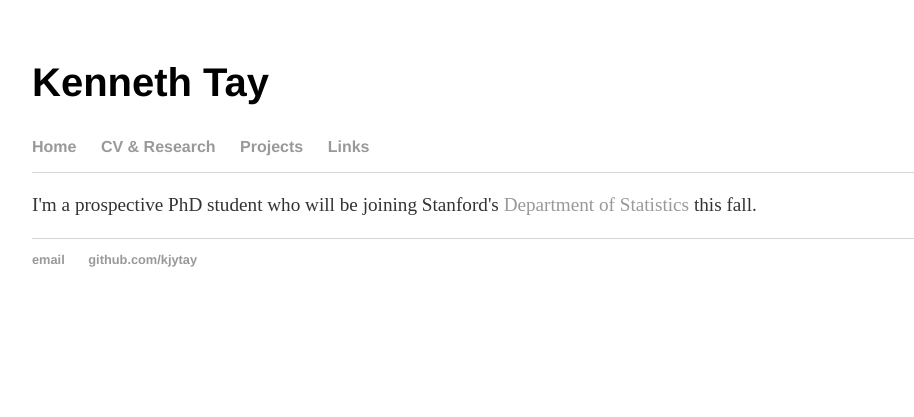
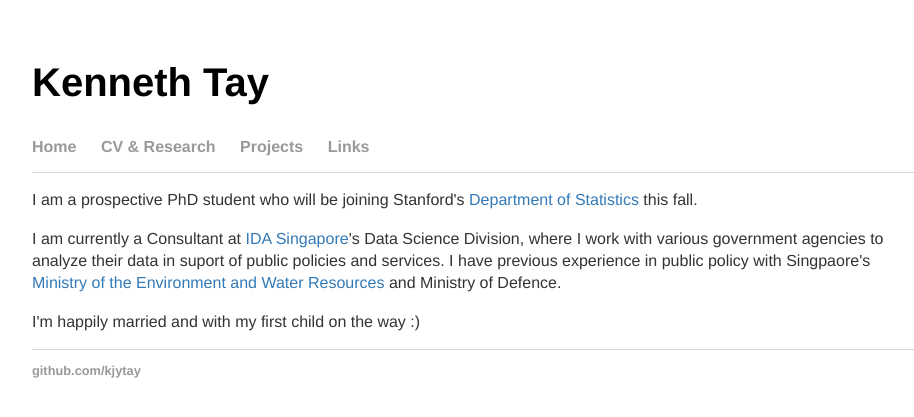
Before and after one commit to kjytay/kjytay.github.io, a Jekyll site: the page built from index.html, in a window 1280 px wide. Shown: the top 417 px of the page, without its empty margins (160-1074 px from the left). Built offline with Jekyll 4.4.1, drawn with Linux system fonts in a browser that asks for light colours.

Commit message:
Updated content for home & cv/research page. Minor css tweaks.

```diff
--- a/_layouts/default.html
+++ b/_layouts/default.html
@@ -22,7 +22,6 @@
 	  </div><!-- /.container -->
 	  <footer>
 	    <ul>
-	      <li><a target="_blank" href="mailto:tmp">email</a></li>
 	      <li><a target="_blank" href="https://github.com/kjytay">github.com/kjytay</a></li>
 	    </ul>
 	  </footer>
--- a/css/main.css
+++ b/css/main.css
@@ -1,14 +1,52 @@
 body {
     margin: 60px auto;
     width: 70%;
+}
+
+h1 {
+    font-size: 2.5em;
+    font-family: 'Helvetica Neue', 'Arial', 'Sans-Serif';
+}
+
+h2 {
+    font-size: 2em;
+    font-family: 'Helvetica Neue', 'Arial', 'Sans-Serif';
+    font-weight: normal;
+}
+
+p {
+    font-size: 1em;
+    font-family: 'Helvetica Neue', 'Arial', 'Sans-Serif';
+    line-height: 1.4em;
+    color: #333;
+}
+
+a {
+    text-decoration: none;
+    color: #337ab7;
+}
+
+a:hover {
+    text-decoration: underline;
+    color: #27608f;
+}
+
+ol li {
+    font-family: 'Helvetica Neue', 'Arial', 'Sans-Serif';
+    margin-bottom: 5px;
 }
 
 nav {
     border-bottom: 1px solid #d5d5d5;
 }
 
+footer {
+    border-top: 1px solid #d5d5d5;
+    font-size: .8em;
+}
+
 nav ul, footer ul {
-    font-family: 'Helvetica', 'Arial', 'Sans-Serif';
+    font-family: 'Helvetica Neue', 'Arial', 'Sans-Serif';
     padding: 0px;
     list-style: none;
     font-weight: bold;
@@ -19,36 +57,10 @@ nav ul li, footer ul li {
     margin-right: 20px;
 }
 
-a {
-    text-decoration: none;
+nav a, footer a {
     color: #999;
 }
 
-a:hover {
-    text-decoration: underline;
+nav a:hover, footer a:hover {
+    color: #666;
 }
-
-h1 {
-    font-size: 2.5em;
-    font-family: 'Helvetica', 'Arial', 'Sans-Serif';
-}
-
-p {
-    font-size: 1.2em;
-    line-height: 1.4em;
-    color: #333;
-}
-
-footer {
-    border-top: 1px solid #d5d5d5;
-    font-size: .8em;
-}
-
-ul.posts {
-    margin: 20px auto 40px;
-    font-size: 1.5em;
-}
-
-ul.posts li {
-    list-style: none;
-}
--- a/index.html
+++ b/index.html
@@ -3,7 +3,8 @@ layout: default
 title: Kenneth Tay
 ---
 
-<div class="blurb">
-	<p>I'm a prospective PhD student who will be joining
-	Stanford's <a target="_blank" href="https://statistics.stanford.edu/">Department of Statistics</a> this fall.</p>
+<div id="blurb">
+  <p>I am a prospective PhD student who will be joining Stanford's <a target="_blank" href="https://statistics.stanford.edu/">Department of Statistics</a> this fall.</p>
+  <p>I am currently a Consultant at <a target="_blank" href="https://www.ida.gov.sg/">IDA Singapore</a>'s Data Science Division, where I work with various government agencies to analyze their data in suport of public policies and services. I have previous experience in public policy with Singpaore's <a target="_blank" href="http://www.mewr.gov.sg/">Ministry of the Environment and Water Resources</a> and Ministry of Defence.</p>
+  <p>I'm happily married and with my first child on the way :)</p>
 </div><!-- /.blurb -->
```
Also changed, not shown: cv/index.html (+7 -1 lines), README.md (deleted), 3 other files.
